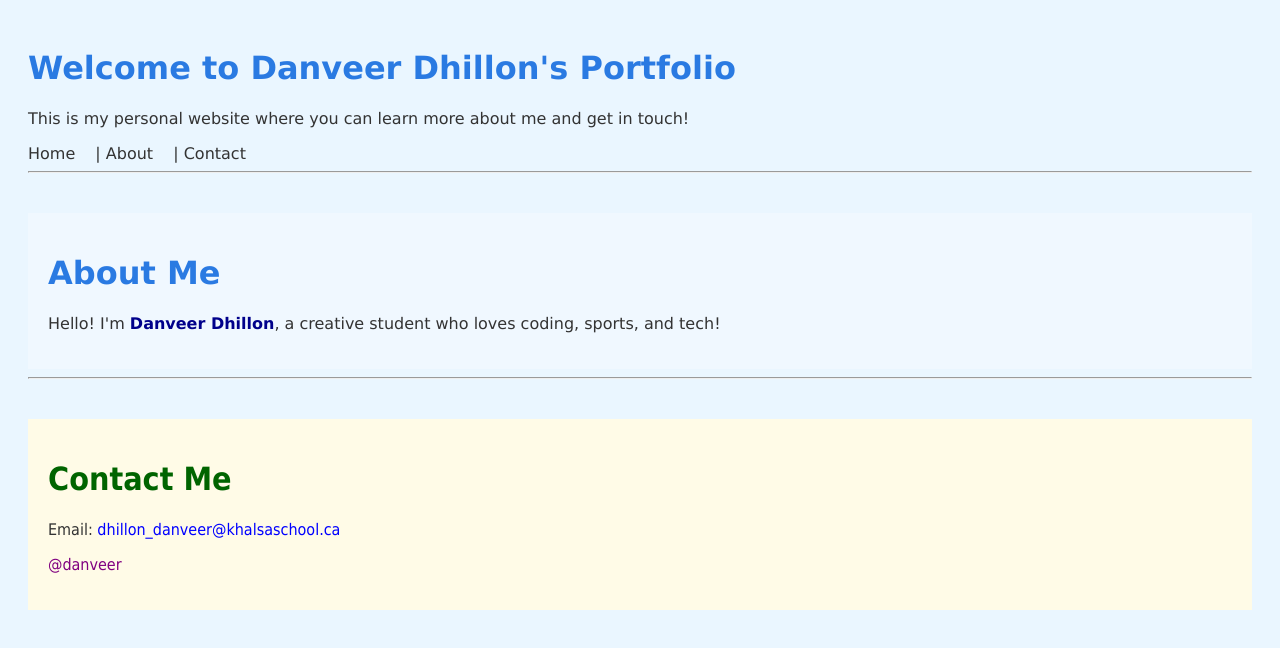
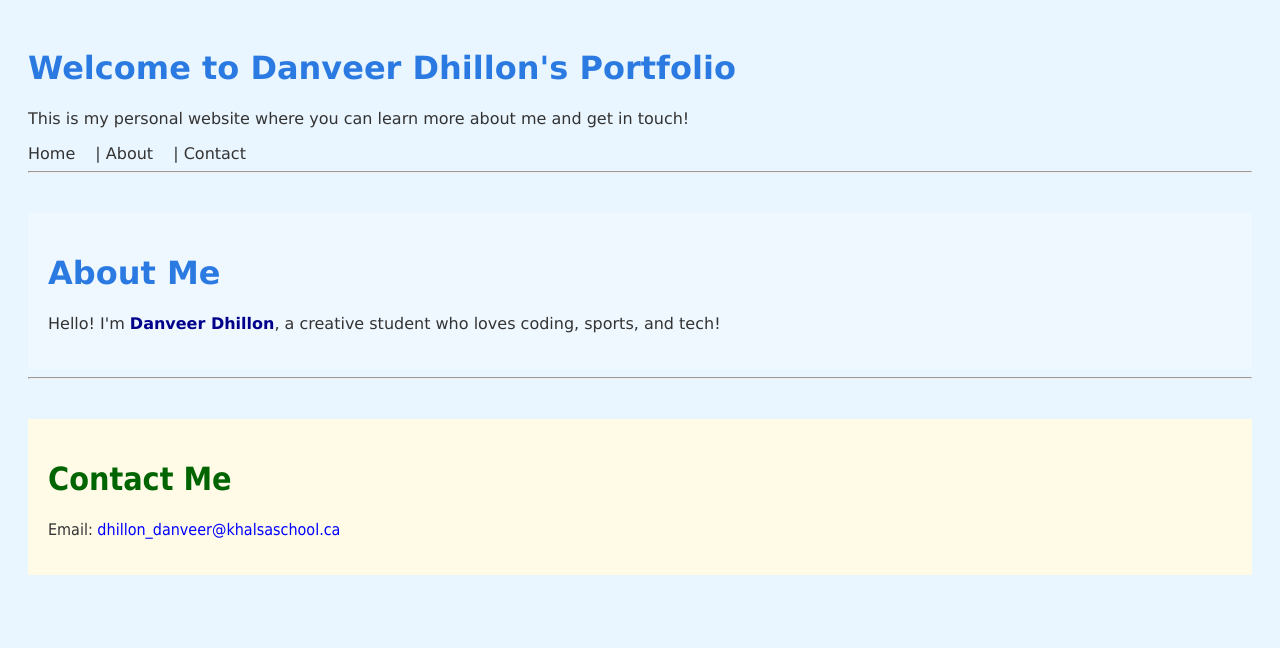
Before and after one commit to Danveer394/Danveer394.github.io, a plain HTML site: page index.html in a window 1280 px wide. Drawn offline with Linux system fonts and the light colour scheme.

Commit message:
Update index.html

```diff
--- a/index.html
+++ b/index.html
@@ -52,7 +52,6 @@
   <div id="contact" style="background-color: #fffbe7; padding: 20px; margin-top: 40px; font-family: Tahoma;">
     <h1 style="color: darkgreen;">Contact Me</h1>
     <p>Email: <span style="color: blue;">dhillon_danveer@khalsaschool.ca</span></p>
-      <a href="https://instagram.com" target="_blank" style="text-decoration: none; color: purple;">@danveer</a>    </p>
   </div>
 
 </body>
```
